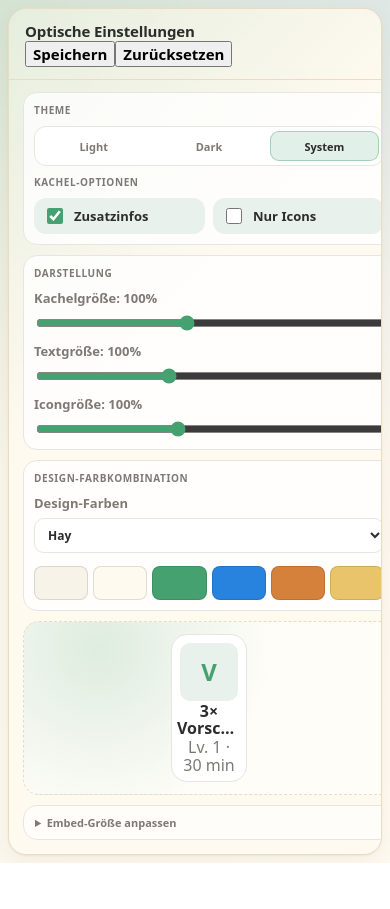
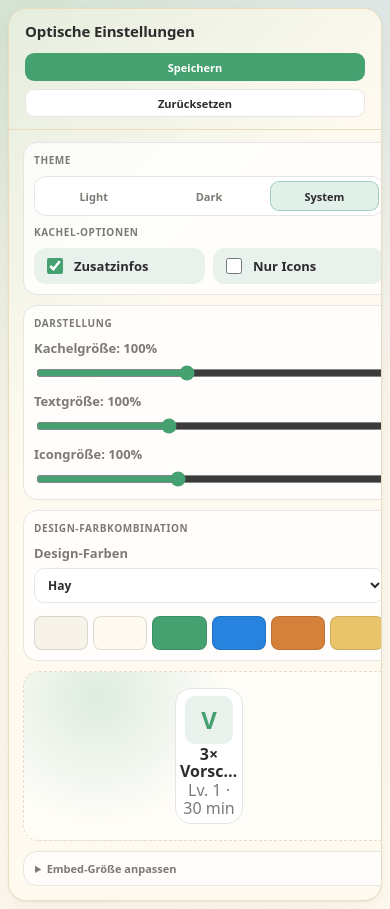
Before and after one commit to Max-Nagler/Hay-Day-Calc., a Next.js app: page /appearance in a window 390 px wide. Before the commit the page ends 863 px from the top, so only its background shows below. Built offline with nearby package versions, Linux system fonts and the light colour scheme.

Commit message:
Enhance appearance styles and layout adjustments

```diff
--- a/app/appearance/appearance.css
+++ b/app/appearance/appearance.css
@@ -20,9 +20,38 @@
   width: calc(100% / var(--appearance-page-zoom, 1));
 }
 
+.appearanceHeader {
+  display: flex;
+  gap: 12px;
+  align-items: center;
+  justify-content: space-between;
+}
+
+.appearanceHeaderActions {
+  display: grid;
+  grid-template-columns: 110px 110px;
+  gap: 8px;
+}
+
+.appearanceHeaderActions button {
+  min-height: 28px;
+  border: 1px solid var(--border);
+  border-radius: 9px;
+  background: var(--surface-strong);
+  color: var(--text);
+  font-size: 11px;
+  font-weight: 850;
+}
+
+.appearanceHeaderActions button:first-child {
+  border-color: color-mix(in srgb, var(--green) 40%, transparent);
+  background: var(--green);
+  color: #ffffff;
+}
+
 .appearanceToolbar {
   display: grid;
-  grid-template-columns: minmax(300px, 1.45fr) minmax(280px, 1.05fr) minmax(280px, 1.05fr) minmax(220px, 0.95fr);
+  grid-template-columns: minmax(300px, 1.45fr) minmax(280px, 1.05fr) minmax(280px, 1.05fr) minmax(124px, 0.42fr);
   gap: 10px;
   align-items: stretch;
 }
@@ -118,11 +147,11 @@
   display: grid;
   place-items: center;
   min-height: 100%;
-  padding: 12px;
+  padding: 8px;
   border: 1px dashed var(--border-warm);
   border-radius: 16px;
   background:
-    radial-gradient(circle at 20% 15%, color-mix(in srgb, var(--green) 18%, transparent), transparent 11rem),
+    radial-gradient(circle at 20% 15%, color-mix(in srgb, var(--green) 18%, transparent), transparent 8rem),
     color-mix(in srgb, var(--surface-strong) 55%, transparent);
 }
 
@@ -133,14 +162,15 @@
 }
 
 .appearancePreview .visualIcon {
-  width: calc(58px * var(--icon-scale, 1));
-  height: calc(58px * var(--icon-scale, 1));
+  width: calc(48px * var(--icon-scale, 1));
+  height: calc(48px * var(--icon-scale, 1));
 }
 
 .appearancePreview .visualItem {
-  flex-basis: 76px;
-  width: 76px;
-  min-height: 108px;
+  flex-basis: 68px;
+  width: 68px;
+  min-height: 94px;
+  padding: 6px 4px;
 }
 
 .appearancePreview .visualItem strong,
@@ -168,27 +198,43 @@
   cursor: pointer;
 }
 
-.appearanceAdvanced .field {
-  margin: 0 12px 12px;
+.zoomPanel {
+  display: grid;
+  grid-template-columns: minmax(260px, 1fr) auto minmax(260px, 1fr);
+  gap: 10px;
+  align-items: end;
+  padding: 0 12px 12px;
 }
 
-.appearanceActions {
-  display: grid;
-  grid-template-columns: 1fr 1fr;
-  gap: 8px;
+.zoomPanel .field,
+.zoomPanel .inlineHelper {
+  margin: 0;
 }
 
-.appearanceActions button {
-  min-height: 34px;
-  border-color: var(--border);
+.zoomPresets {
+  display: grid;
+  grid-template-columns: repeat(3, 58px);
+  gap: 6px;
+}
+
+.zoomPresets button {
+  min-height: 30px;
+  border: 1px solid var(--border);
+  border-radius: 9px;
   background: var(--surface-strong);
+  color: var(--muted);
+  font-size: 11px;
+  font-weight: 850;
+}
+
+.zoomPresets button.active {
+  border-color: color-mix(in srgb, var(--green) 40%, transparent);
+  background: color-mix(in srgb, var(--green) 16%, transparent);
   color: var(--text);
 }
 
-.appearanceActions button:first-child {
-  border-color: color-mix(in srgb, var(--green) 40%, transparent);
-  background: var(--green);
-  color: #ffffff;
+.savedInline {
+  margin: -2px 0 0;
 }
 
 [data-theme="dark"] .paletteSwatches span {
@@ -206,7 +252,18 @@
 }
 
 @media (max-width: 720px) {
-  .appearanceToolbar {
+  .appearanceHeader {
+    align-items: stretch;
+    flex-direction: column;
+  }
+
+  .appearanceHeaderActions,
+  .appearanceToolbar,
+  .zoomPanel {
     grid-template-columns: 1fr;
   }
+
+  .zoomPresets {
+    grid-template-columns: repeat(3, 1fr);
+  }
 }
```
